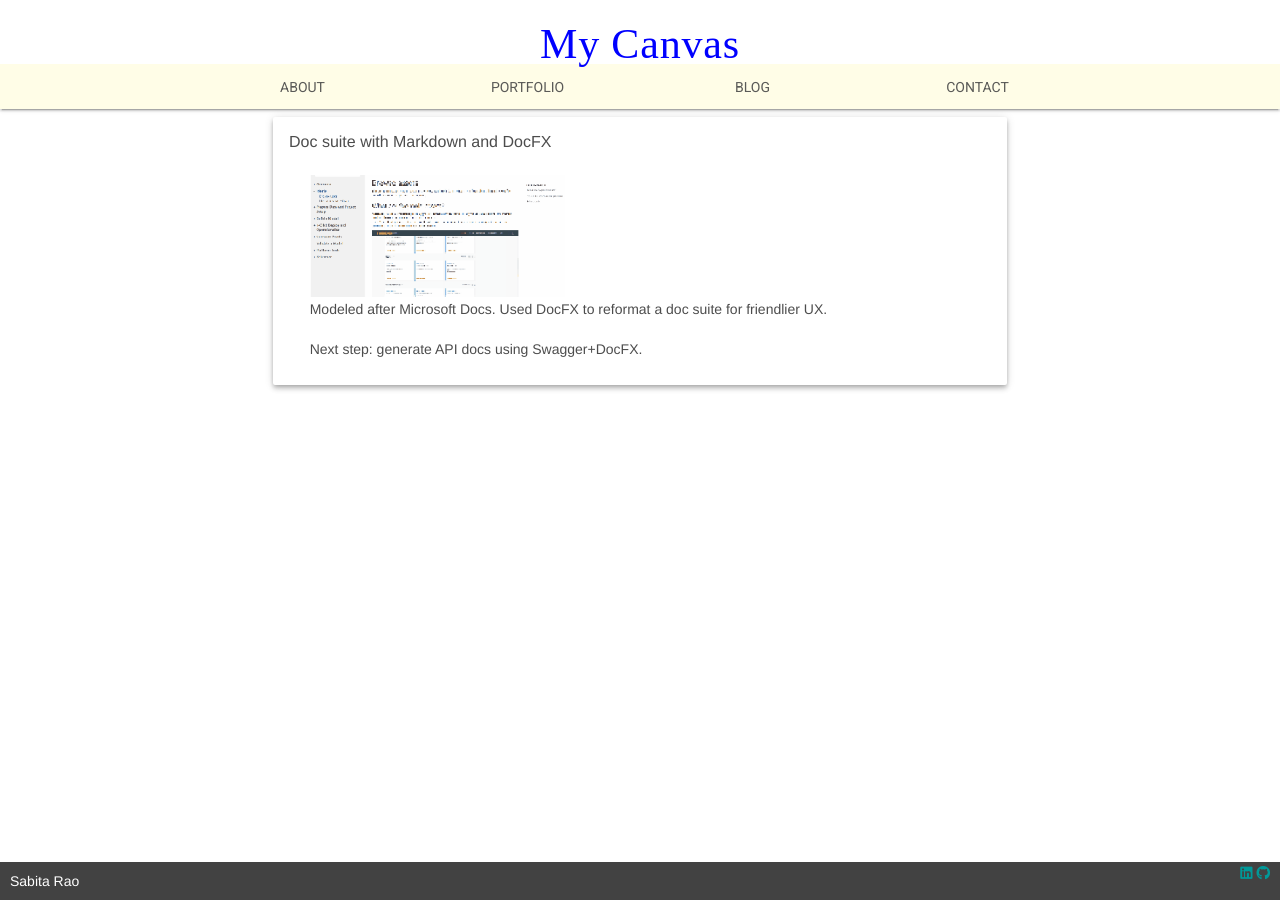
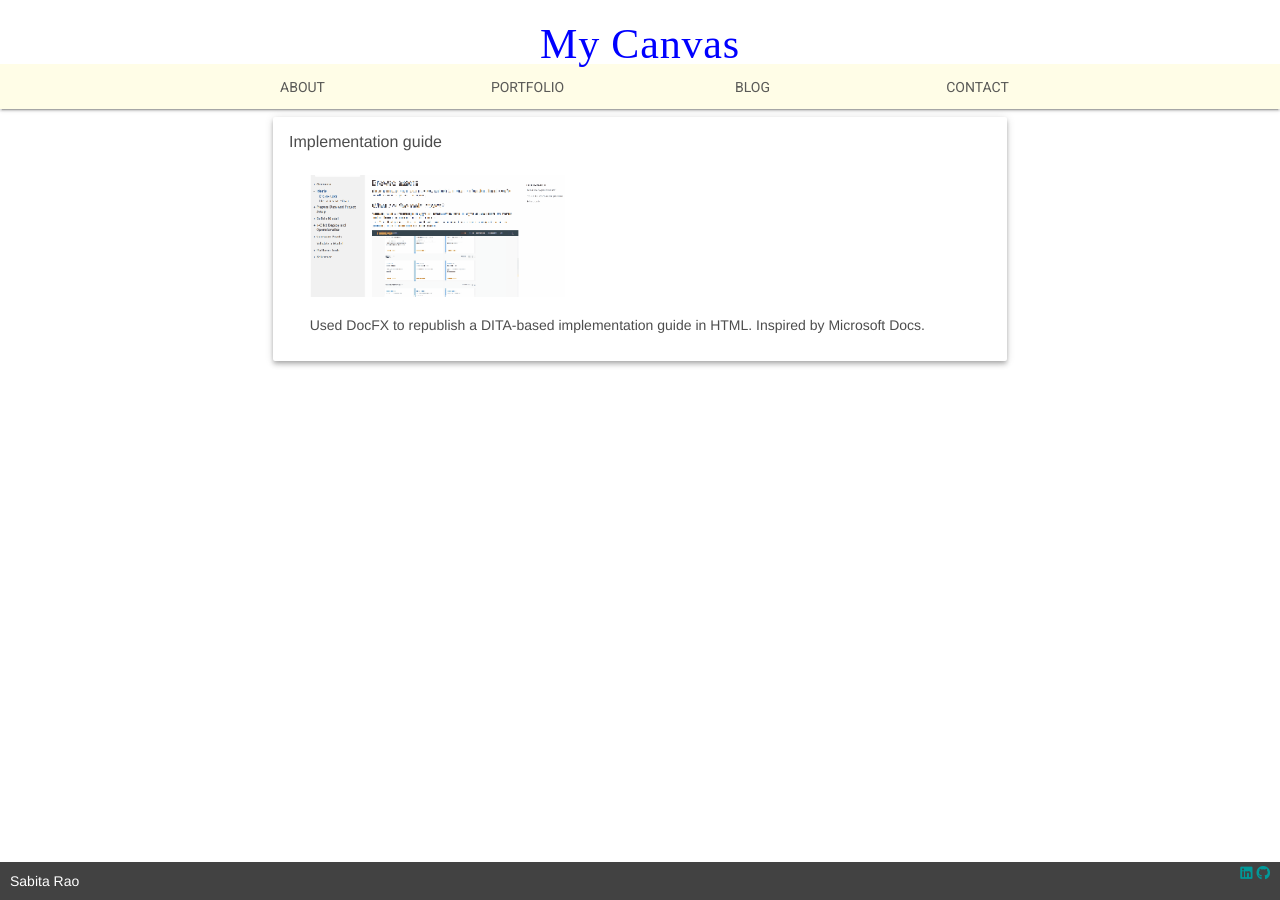
Before and after one commit to sabitarao/sabitarao.github.io, a Jekyll site: the page built from _projects/markdown-docfx.html, in a window 1280 px wide. Built offline with Jekyll 4.4.1, drawn with Linux system fonts in a browser that asks for light colours; nearby versions of some CDN libraries; some web fonts are replaced.

Commit message:
index edits

```diff
--- a/_includes/head.html
+++ b/_includes/head.html
@@ -14,5 +14,6 @@
     <link rel="stylesheet" href="https://fonts.googleapis.com/icon?family=Material+Icons">
     <script src="https://code.getmdl.io/1.2.1/material.min.js"></script>
     <script src="https://use.fontawesome.com/4dde453932.js"></script>
+	<link rel="shortcut icon" href="/css/images/favicon.ico" />
 
 </head>
--- a/_projects/markdown-docfx.html
+++ b/_projects/markdown-docfx.html
@@ -1,6 +1,6 @@
 ---
 layout: large_card
-title: "Doc suite with Markdown and DocFX"
+title: "Implementation guide"
 tags:
 - Markdown
 - DocFX
@@ -9,6 +9,5 @@
 show: true
 order: 3
 ---
-<img src="/assets/docfx.gif" width="255px">
-<p>Modeled after Microsoft Docs. Used DocFX to reformat a doc suite for friendlier UX.</p>
-<p>Next step: generate API docs using Swagger+DocFX.</p>
+<p><img src="/assets/docfx.gif" width="255px"></p>
+<p>Used DocFX to republish a DITA-based implementation guide in HTML. Inspired by Microsoft Docs.</p>
--- a/_projects/markdown-sphinx.html
+++ b/_projects/markdown-sphinx.html
@@ -10,5 +10,4 @@
 order: 2
 ---
 <p><a href="https://sabitarao.github.io/sphinx" target="_blank"><img src="/assets/sphinx.png" width="255px"></a></p>
-<p>Used Sphinx and Markdown to republish DITA-based content that I authored in my previous role.</p>
-<p>Added custom CSS and reST tabs.</p>
+<p>Used Sphinx and Markdown to republish DITA-based content in HTML. Added custom CSS and reST tabs.</p>
--- a/_projects/personal-website.html
+++ b/_projects/personal-website.html
@@ -10,6 +10,5 @@
 show: true
 order: 1
 ---
-<img src="/assets/my-canvas.png" width="255px">
+<p><a href="https://sabitarao.github.io/" target="_blank"><img src="/assets/my-canvas.png" width="255px"></a></p>
 <p>Modified a <a href="https://getmdl.io/templates/portfolio/index.html" target="_blank">Material Design template</a> to suit Jekyll, Liquid, and Github Pages. <br> Inspired by <a href = "https://rachelmad.github.io/" target="_blank">this awesome person</a>!<br></p>
-<p>Next steps: incorporate Hopscotch walkthroughs and JavaScript tweaks.</p>
--- a/index.html
+++ b/index.html
@@ -11,7 +11,7 @@
         <div class="padding-top">
 <p>I'm Sabita. :wave:
 </p>
-<p>After 12 years of ‘regular’ technical writing in the corporate world, I switched to docs-as-code for startups. I author in Markdown and use the following combos to publish technical content:</p>
+<p>This website showcases stuff I've learned in the docs-as-code world to-date. I author in Markdown and use the following combos to publish technical content for my clients:</p>
 <ul>
 <li>reST + Python + Sphinx</li>
 <li>Ruby + Jekyll + Liquid</li>
--- a/projects/index.html
+++ b/projects/index.html
@@ -1,6 +1,7 @@
 ---
 layout: default
 ---
+<p>These writing samples combine content I authored in my previous roles and tools I'm using in my current role. Click each card to view more!</p><p></p>
 
 {% assign posts = site.projects | sort: 'order' | reverse %}
 {% for post in posts %}
```
Also changed, not shown: assets/my-canvas.png, css/images/favicon.ico.
